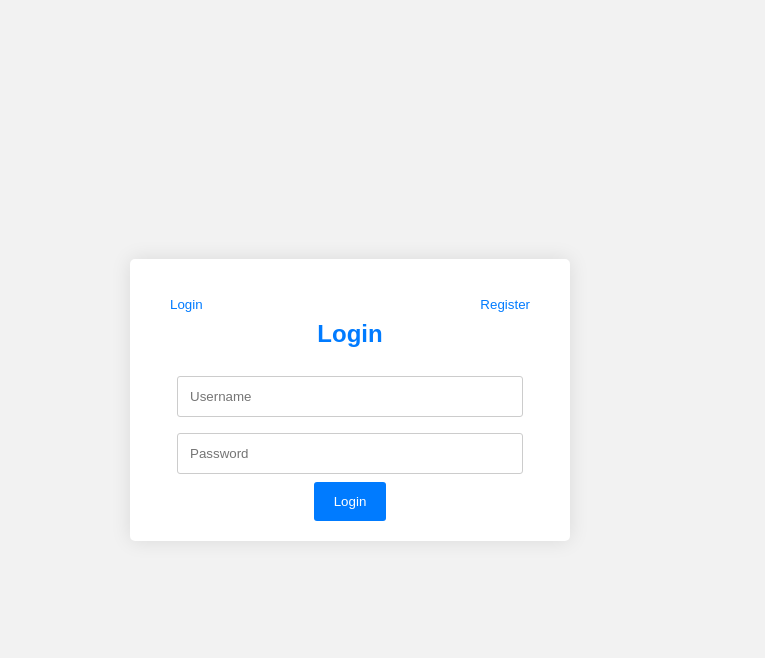
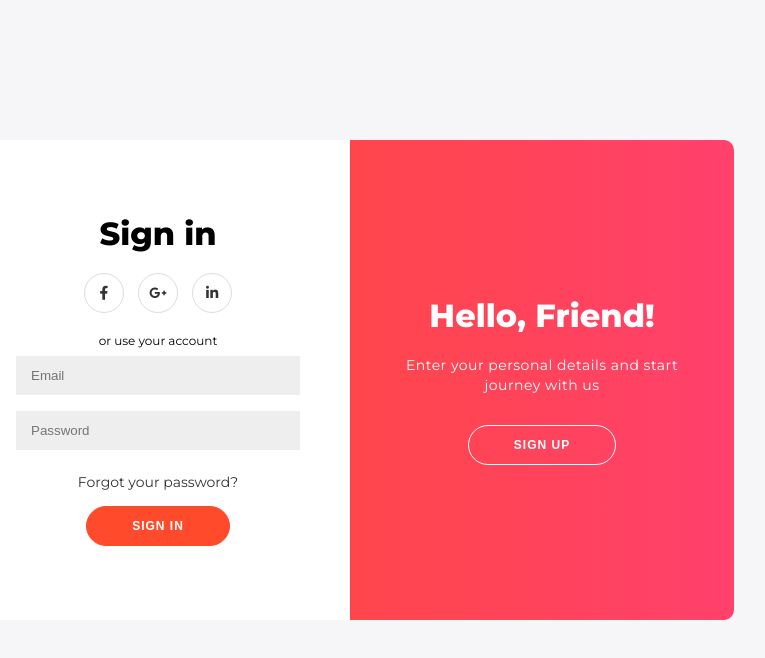
Before and after one commit to Nikolaich77/Cursova, a plain HTML site: page Login/Login.html in a window 1280 px wide. Shown: the whole page, without its empty margins (290-1055 px from the left). Drawn offline with Linux system fonts and the light colour scheme.

Commit message:
final etap

```diff
--- a/Login/Login.html
+++ b/Login/Login.html
@@ -1,33 +1,63 @@
 <!DOCTYPE html>
-<html>
+<html lang="en">
   <head>
-  <title>Login and Register</title>
-  <link rel="stylesheet" href="loginstyle.css">
+    <meta charset="UTF-8" />
+    <title>Double Slider Sign in/up Form</title>
+    <link
+      rel="stylesheet"
+      href="https://cdnjs.cloudflare.com/ajax/libs/font-awesome/5.14.0/css/all.min.css"
+    />
+    <link rel="stylesheet" href="loginstyle.css" />
   </head>
   <body>
-  <div class="container">
-    <div class="toggle-form">
-      <button id="loginBtn">Login</button>
-      <button id="registerBtn">Register</button>
+    <div class="container" id="container">
+      <div class="form-container sign-up-container">
+        <form action="#">
+          <h1>Create Account</h1>
+          <div class="social-container">
+            <a href="#" class="social"><i class="fab fa-facebook-f"></i></a>
+            <a href="#" class="social"><i class="fab fa-google-plus-g"></i></a>
+            <a href="#" class="social"><i class="fab fa-linkedin-in"></i></a>
           </div>
-    <h2 id="formTitle">Login</h2>
-    <form id="loginForm" class="form active">
-      <input type="text" id="loginUsername" placeholder="Username" required>
-      <input type="password" id="loginPassword" placeholder="Password" required>
-      <button type="button" onclick="login()">Login</button>
-    </form>
-
-    <form id="registerForm" class="form">
-      <input type="text" id="firstName" placeholder="First Name" required>
-      <input type="text" id="lastName" placeholder="Last Name" required>
-      <input type="tel" id="phoneNumber" placeholder="Phone Number" required>
-      <input type="number" id="age" placeholder="Age" required>
-      <input type="text" id="registerUsername" placeholder="Username" required>
-      <input type="password" id="registerPassword" placeholder="Password" required>
-      <button type="button" onclick="register()">Register</button>
+          <span>or use your email for registration</span>
+          <input type="text" placeholder="Name" />
+          <input type="email" placeholder="Email" />
+          <input type="password" placeholder="Password" />
+          <button>Sign Up</button>
         </form>
       </div>
-
+      <div class="form-container sign-in-container">
+        <form action="#">
+          <h1>Sign in</h1>
+          <div class="social-container">
+            <a href="#" class="social"><i class="fab fa-facebook-f"></i></a>
+            <a href="#" class="social"><i class="fab fa-google-plus-g"></i></a>
+            <a href="#" class="social"><i class="fab fa-linkedin-in"></i></a>
+          </div>
+          <span>or use your account</span>
+          <input type="email" placeholder="Email" />
+          <input type="password" placeholder="Password" />
+          <a href="#">Forgot your password?</a>
+          <button>Sign In</button>
+        </form>
+      </div>
+      <div class="overlay-container">
+        <div class="overlay">
+          <div class="overlay-panel overlay-left">
+            <h1>Welcome Back!</h1>
+            <p>
+              To keep connected with us please login with your personal info
+            </p>
+            <button class="ghost" id="signIn">Sign In</button>
+          </div>
+          <div class="overlay-panel overlay-right">
+            <h1>Hello, Friend!</h1>
+            <p>Enter your personal details and start journey with us</p>
+            <button class="ghost" id="signUp">Sign Up</button>
+          </div>
+        </div>
+      </div>
+    </div>
     <script src="login.js"></script>
   </body>
 </html>
--- a/Login/login.js
+++ b/Login/login.js
@@ -1,35 +1,11 @@
-function login() {
-    let username = document.getElementById("loginUsername").value;
-    let password = document.getElementById("loginPassword").value;
+const signUpButton = document.getElementById("signUp");
+const signInButton = document.getElementById("signIn");
+const container = document.getElementById("container");
 
-    // You can add your authentication logic here
-    if (username === "yourusername" && password === "yourpassword") {
-      alert("Login successful!");
-    } else {
-      alert("Login failed. Please check your username and password.");
-    }
-  }
+signUpButton.addEventListener("click", () => {
+  container.classList.add("right-panel-active");
+});
 
-  function register() {
-    let firstName = document.getElementById("firstName").value;
-    let lastName = document.getElementById("lastName").value;
-    let phoneNumber = document.getElementById("phoneNumber").value;
-    let age = document.getElementById("age").value;
-    let username = document.getElementById("registerUsername").value;
-    let password = document.getElementById("registerPassword").value;
-
-    // You can add your registration logic here
-    alert("Registration successful!");
-  }
-
-  document.getElementById("loginBtn").addEventListener("click", function() {
-    document.getElementById("formTitle").innerText = "Login";
-    document.getElementById("loginForm").classList.add("active");
-    document.getElementById("registerForm").classList.remove("active");
-  });
-
-  document.getElementById("registerBtn").addEventListener("click", function() {
-    document.getElementById("formTitle").innerText = "Register";
-    document.getElementById("loginForm").classList.remove("active");
-    document.getElementById("registerForm").classList.add("active");
-  });
+signInButton.addEventListener("click", () => {
+  container.classList.remove("right-panel-active");
+});
--- a/Login/loginstyle.css
+++ b/Login/loginstyle.css
@@ -1,69 +1,226 @@
+@import url("https://fonts.googleapis.com/css?family=Montserrat:400,800");
+
+* {
+  box-sizing: border-box;
+}
+
 body {
-    font-family: Arial, sans-serif;
-    background-color: #f2f2f2;
-    margin: 0;
-    padding: 0;
+  background: #f6f5f7;
   display: flex;
   justify-content: center;
   align-items: center;
+  flex-direction: column;
+  font-family: "Montserrat", sans-serif;
   height: 100vh;
+  margin: -20px 0 50px;
+}
+
+h1 {
+  font-weight: bold;
+  margin: 0;
+}
+
+h2 {
+  text-align: center;
+}
+
+p {
+  font-size: 14px;
+  font-weight: 100;
+  line-height: 20px;
+  letter-spacing: 0.5px;
+  margin: 20px 0 30px;
+}
+
+span {
+  font-size: 12px;
+}
+
+a {
+  color: #333;
+  font-size: 14px;
+  text-decoration: none;
+  margin: 15px 0;
+}
+
+button {
+  border-radius: 20px;
+  border: 1px solid #ff4b2b;
+  background-color: #ff4b2b;
+  color: #ffffff;
+  font-size: 12px;
+  font-weight: bold;
+  padding: 12px 45px;
+  letter-spacing: 1px;
+  text-transform: uppercase;
+  transition: transform 80ms ease-in;
+}
+
+button:active {
+  transform: scale(0.95);
+}
+
+button:focus {
+  outline: none;
+}
+
+button.ghost {
+  background-color: transparent;
+  border-color: #ffffff;
+}
+
+form {
+  background-color: #ffffff;
+  display: flex;
+  align-items: center;
+  justify-content: center;
+  flex-direction: column;
+  padding: 0 50px;
+  height: 100%;
+  text-align: center;
+}
+
+input {
+  background-color: #eee;
+  border: none;
+  padding: 12px 15px;
+  margin: 8px 0;
+  width: 100%;
 }
 
 .container {
-    background: #fff;
-    padding: 20px;
-    border-radius: 5px;
-    box-shadow: 0 0 20px 0 rgba(0, 0, 0, 0.1);
-    text-align: center;
-    width: 400px;
+  background-color: #fff;
+  border-radius: 10px;
+  position: relative;
+  overflow: hidden;
+  width: 768px;
+  max-width: 100%;
+  min-height: 480px;
 }
 
-  .container h2 {
-    margin: 0 0 20px 0;
-    color: #007BFF;
+.form-container {
+  position: absolute;
+  top: 0;
+  height: 100%;
+  transition: all 0.6s ease-in-out;
 }
 
-  .container input {
-    width: 80%;
-    padding: 12px;
-    margin: 8px 0;
-    border: 1px solid #ccc;
-    border-radius: 3px;
+.sign-in-container {
+  left: 0;
+  width: 50%;
+  z-index: 2;
 }
 
-  .container button {
-    background: #007BFF;
-    color: #fff;
-    padding: 12px 20px;
-    border: none;
-    border-radius: 3px;
-    cursor: pointer;
+.container.right-panel-active .sign-in-container {
+  transform: translateX(100%);
 }
 
-  .toggle-form {
-    display: flex;
-    justify-content: space-between;
-    margin-top: 10px;
+.sign-up-container {
+  left: 0;
+  width: 50%;
+  opacity: 0;
+  z-index: 1;
 }
 
-  #loginBtn, #registerBtn {
-    padding: 8px 20px;
-    background: transparent;
-    border: none;
-    color: #007BFF;
-    cursor: pointer;
-    transition: 0.3s;
+.container.right-panel-active .sign-up-container {
+  transform: translateX(100%);
+  opacity: 1;
+  z-index: 5;
+  animation: show 0.6s;
 }
 
-  #loginBtn:hover, #registerBtn:hover {
-    background: #007BFF;
-    color: #fff;
+@keyframes show {
+  0%,
+  49.99% {
+    opacity: 0;
+    z-index: 1;
   }
 
-  .form {
-    display: none;
+  50%,
+  100% {
+    opacity: 1;
+    z-index: 5;
+  }
 }
 
-  .form.active {
-    display: block;
+.overlay-container {
+  position: absolute;
+  top: 0;
+  left: 50%;
+  width: 50%;
+  height: 100%;
+  overflow: hidden;
+  transition: transform 0.6s ease-in-out;
+  z-index: 100;
 }
+
+.container.right-panel-active .overlay-container {
+  transform: translateX(-100%);
+}
+
+.overlay {
+  background: #ff416c;
+  background: -webkit-linear-gradient(to right, #ff4b2b, #ff416c);
+  background: linear-gradient(to right, #ff4b2b, #ff416c);
+  background-repeat: no-repeat;
+  background-size: cover;
+  background-position: 0 0;
+  color: #ffffff;
+  position: relative;
+  left: -100%;
+  height: 100%;
+  width: 200%;
+  transform: translateX(0);
+  transition: transform 0.6s ease-in-out;
+}
+
+.container.right-panel-active .overlay {
+  transform: translateX(50%);
+}
+
+.overlay-panel {
+  position: absolute;
+  display: flex;
+  align-items: center;
+  justify-content: center;
+  flex-direction: column;
+  padding: 0 40px;
+  text-align: center;
+  top: 0;
+  height: 100%;
+  width: 50%;
+  transform: translateX(0);
+  transition: transform 0.6s ease-in-out;
+}
+
+.overlay-left {
+  transform: translateX(-20%);
+}
+
+.container.right-panel-active .overlay-left {
+  transform: translateX(0);
+}
+
+.overlay-right {
+  right: 0;
+  transform: translateX(0);
+}
+
+.container.right-panel-active .overlay-right {
+  transform: translateX(20%);
+}
+
+.social-container {
+  margin: 20px 0;
+}
+
+.social-container a {
+  border: 1px solid #dddddd;
+  border-radius: 50%;
+  display: inline-flex;
+  justify-content: center;
+  align-items: center;
+  margin: 0 5px;
+  height: 40px;
+  width: 40px;
+}
--- a/style.css
+++ b/style.css
@@ -5,17 +5,14 @@ body {
     padding: 0;
 }
 
-/* Стиль для .container на іншій частині сторінки */
-/* Стиль для .container на іншій частині сторінки */
 .container {
-
     margin: 0 auto;
     text-align: center;
     background-color: #fff;
     border-radius: 5px;
     padding: 20px;
     box-shadow: 0 0 10px rgba(0, 0, 0, 0.1);
-    margin-left: 270px; /* Збільште лівий відступ, щоб уникнути перекриття сайдбаром */
+    margin-left: 270px;
 }
 
 h1 {
@@ -26,37 +23,37 @@ h1 {
     display: flex;
     justify-content: center;
     align-items: center;
-    margin-top: 20px;
+    margin-top: 30px;
 }
 
 input[type="text"] {
-    width: 70%;
-    padding: 10px;
-    border: 1px solid #ccc;
-    border-radius: 3px;
+    width: 60%;
+    padding: 15px;
+    border: 2px solid #ccc;
+    border-radius: 10px;
 }
 
 button {
-    padding: 10px 20px;
-    background-color: #0074D9;
+    padding: 10px 10px;
+    background-color: #ff416c;
     color: #fff;
     border: none;
-    border-radius: 3px;
-    margin-left: 10px;
+    border-radius: 10px;
+    margin-left: 20px;
     cursor: pointer;
 }
 
 .columns {
     display: flex;
     justify-content: space-between;
-    margin-top: 30px;
+    margin-top: 40px;
 }
 
 .column {
-    width: 30%;
+    width: 31%;
     padding: 10px;
-    background-color: #f9f9f9;
-    border-radius: 3px;
+    background-color: #e9e6e6;
+    border-radius: 10px;
     box-shadow: 0 0 5px rgba(0, 0, 0, 0.1);
 }
 
@@ -65,87 +62,112 @@ button {
 }
 
 .task-list {
-    list-style-type: none;
-    padding: 0;
+    list-style-type:none;
+    padding: 20px;
 }
 
-li {
-    border: 1px solid #ddd;
-    padding: 10px;
-    margin: 10px;
-    background-color: #fff;
-    border-radius: 3px;
-    cursor: grab;
-    display: flex;
-    flex-direction: column;
-    justify-content: space-between;
-    align-items: flex-start;
-    max-height: 150px;
-    overflow: auto;
-}
 
-li span {
-    margin-bottom: 10px;
-    word-wrap: break-word;
-}
-
-li button {
-    background-color: #FF4136;
-    color: #fff;
-    border: none;
-    border-radius: 5px;
-    cursor: pointer;
-    padding: 5px 10px;
-    align-self: flex-end;
-}
 
 li button:hover {
     background-color: #D83B30;
 }
 
-/* Стиль для бокового навігатора (sidebar) */
-/* Стиль для бокового навігатора (sidebar) */
 .sidebar {
-    background-color: #333;
+    background-color: #ff416c;
     color: #fff;
-    width: 250px;
+    width: 240px;
     padding: 20px;
-    position: fixed; /* Закріпити сайдбар */
+    position: fixed;
     top: 0;
     left: 0;
-    height: 100vh; /* Споживати всю висоту сторінки */
-    overflow: auto; /* Додавання прокрутки, якщо контент не поміщається */
+    height: 100vh;
+    overflow: auto;
 }
 
-
-
-
 .logo-container {
-    text-align: center; /* Вирівнювання лого по центру */
-    margin-bottom: 50px; /* Відступи вниз для лого-контейнера */
+    text-align: center;
+    margin-bottom: 50px;
 }
 
 .logo {
-    font-size: 30px; /* Розмір шрифту для лого */
+    font-size: 30px;
 }
 
 .nav-links {
-    list-style: none; /* Видалення маркерів списку */
+    list-style: none;
     padding: 0;
 }
 
 .nav-links li {
-    margin: 20px 0; /* Відступи між пунктами меню */
+    margin: 20px 0;
 }
 
 .nav-links a {
-    text-decoration: none; /* Видалення підкреслення для посилань */
-    color: #000000; /* Колір тексту посилань */
-    font-size: 16px; /* Розмір шрифту посилань */
-    transition: color 0.3s; /* Плавна зміна кольору тексту при наведенні */
+
+    align-items: center;
+    appearance: none;
+    background-color: #fff;
+    border-radius: 24px;
+    border-style: none;
+    box-shadow: rgba(0, 0, 0, .2) 0 3px 5px -1px,rgba(0, 0, 0, .14) 0 6px 10px 0,rgba(0, 0, 0, .12) 0 1px 18px 0;
+    box-sizing: border-box;
+    color: #3c4043;
+    cursor: pointer;
+    display: inline-flex;
+    fill: currentcolor;
+    font-family: "Google Sans",Roboto,Arial,sans-serif;
+    font-size: 14px;
+    font-weight: 500;
+    height: 48px;
+    justify-content: center;
+    letter-spacing: .25px;
+    line-height: normal;
+    max-width: 100%;
+    overflow: visible;
+    padding: 2px 24px;
+    position: relative;
     text-align: center;
+    text-transform: none;
+    transition: box-shadow 280ms cubic-bezier(.4, 0, .2, 1),opacity 15ms linear 30ms,transform 270ms cubic-bezier(0, 0, .2, 1) 0ms;
+    user-select: none;
+    -webkit-user-select: none;
+    touch-action: manipulation;
+    width: auto;
+    will-change: transform,opacity;
+    z-index: 0;
+  }
+
+.nav-links a:hover {
+    background: #F6F9FE;
+  color: #174ea6;
 }
 
-.nav-links a:hover {
-    color: #f0a500; /* Колір тексту при наведенні */
+.nav-links a:active {
+  box-shadow: 0 4px 4px 0 rgb(60 64 67 / 30%), 0 8px 12px 6px rgb(60 64 67 / 15%);
+  outline: none;
 }
+
+.nav-links a:focus {
+  outline: none;
+  border: 2px solid #4285f4;
+}
+
+.nav-links a:not(:disabled) {
+  box-shadow: rgba(60, 64, 67, .3) 0 1px 3px 0, rgba(60, 64, 67, .15) 0 4px 8px 3px;
+}
+
+.nav-links a:not(:disabled):hover {
+  box-shadow: rgba(60, 64, 67, .3) 0 2px 3px 0, rgba(60, 64, 67, .15) 0 6px 10px 4px;
+}
+
+.nav-links a:not(:disabled):focus {
+  box-shadow: rgba(60, 64, 67, .3) 0 1px 3px 0, rgba(60, 64, 67, .15) 0 4px 8px 3px;
+}
+
+.nav-links a:not(:disabled):active {
+  box-shadow: rgba(60, 64, 67, .3) 0 4px 4px 0, rgba(60, 64, 67, .15) 0 8px 12px 6px;
+}
+
+.nav-links a:disabled {
+  box-shadow: rgba(60, 64, 67, .3) 0 1px 3px 0, rgba(60, 64, 67, .15) 0 4px 8px 3px;
+}
```
Also changed, not shown: home.html (+1 -2 lines), kanban.html (+1 -2 lines). Lines whose indentation alone changed are shown as unchanged.
